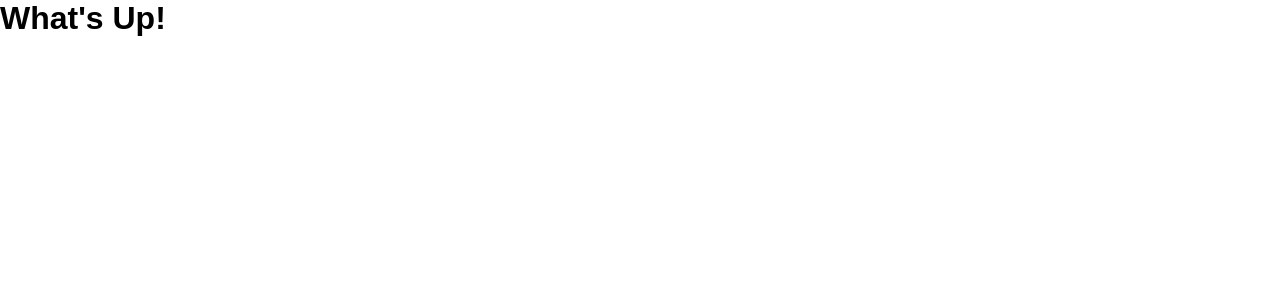
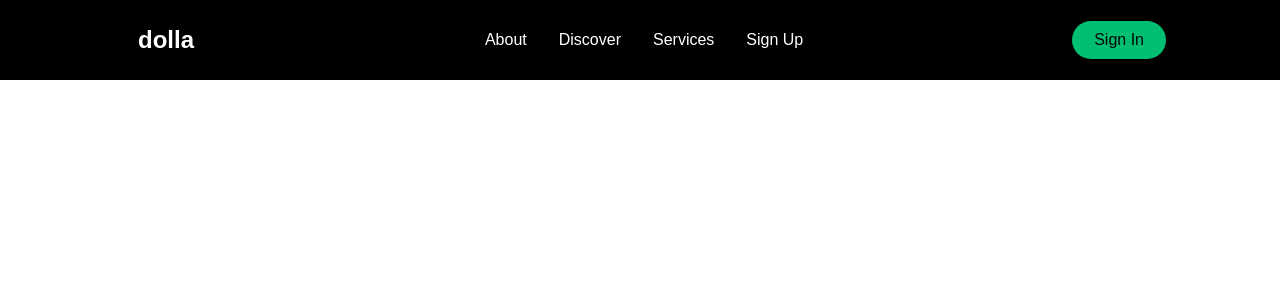
Before and after one commit to placideirandora/dolla-with-react, a React (Create React App) app: page / in a window 1280 px wide. Shown: the top 300 px of the page. Built offline with nearby package versions, Linux system fonts and the light colour scheme.

Commit message:
Create and Style the Navigation Bar component

```diff
--- a/package.json
+++ b/package.json
@@ -8,7 +8,11 @@
     "@testing-library/user-event": "^12.1.10",
     "react": "^17.0.1",
     "react-dom": "^17.0.1",
+    "react-icons": "^4.1.0",
+    "react-router-dom": "^5.2.0",
     "react-scripts": "4.0.1",
+    "react-scroll": "^1.8.1",
+    "styled-components": "^5.2.1",
     "web-vitals": "^0.2.4"
   },
   "scripts": {
--- a/src/App.js
+++ b/src/App.js
@@ -1,10 +1,13 @@
+import { BrowserRouter as Router } from 'react-router-dom';
+
+import NavBar from './components/NavBar';
 import './App.css';
 
 function App() {
   return (
-    <div className='App'>
-      <h1>What's Up!</h1>
-    </div>
+    <Router>
+      <NavBar />
+    </Router>
   );
 }
 
--- /dev/null
+++ b/src/components/NavBar/NavBarElements.js
@@ -0,0 +1,115 @@
+import { Link as LinkR } from 'react-router-dom';
+import { Link as LinkS } from 'react-scroll';
+import styled from 'styled-components';
+
+export const Nav = styled.nav`
+  background: #000;
+  height: 80px;
+  display: flex;
+  justify-content: center;
+  align-items: center;
+  font-size: 1rem;
+  position: sticky;
+  top: 0;
+  z-index: 10;
+
+  @media screen and (max-width: 960px) {
+    transition: 0.8s all ease;
+  }
+`;
+
+export const NavbarContainer = styled.div`
+  display: flex;
+  justify-content: space-between;
+  height: 80px;
+  z-index: 1;
+  width: 100%;
+  padding: 0 24px;
+  max-width: 1100px;
+`;
+
+export const NavLogo = styled(LinkR)`
+  color: #fff;
+  justify-self: flex-start;
+  cursor: pointer;
+  font-size: 1.5rem;
+  display: flex;
+  align-items: center;
+  margin-left: 24px;
+  font-weight: bold;
+  text-decoration: none;
+`;
+
+export const MobileIcon = styled.div`
+  display: none;
+
+  @media screen and (max-width: 768px) {
+    display: block;
+    position: absolute;
+    color: #fff;
+    top: 0;
+    right: 0;
+    transform: translate(-100%, 60%);
+    font-size: 1.8rem;
+    cursor: pointer;
+  }
+`;
+
+export const NavMenu = styled.ul`
+  display: flex;
+  align-items: center;
+  list-style: none;
+  text-align: center;
+  margin-right: -22px;
+
+  @media screen and (max-width: 768px) {
+    display: none;
+  }
+`;
+
+export const NavItem = styled.li`
+  height: 80px;
+`;
+
+export const NavLinks = styled(LinkS)`
+  color: #fff;
+  display: flex;
+  align-items: center;
+  text-decoration: none;
+  padding: 0 1rem;
+  height: 100%;
+  cursor: pointer;
+
+  &.active {
+    border-bottom: 3px solid #01bf71;
+  }
+`;
+
+export const NavBtn = styled.div`
+  display: flex;
+  align-items: center;
+
+  @media screen and (max-width: 768px) {
+    display: none;
+  }
+`;
+
+export const NavBtnLink = styled(LinkR)`
+  border-radius: 50px;
+  background: #01bf71;
+  white-space: nowrap;
+  padding: 10px 22px;
+  color: #010606;
+  font-size: 16px;
+  outline: none;
+  border: none;
+  cursor: pointer;
+  transition: all 0.2s ease-in-out;
+  text-decoration: none;
+
+  &:hover {
+    transition: all 0.2s ease-in-out;
+    background: #fff;
+    color: #010606;
+  }
+`;
--- /dev/null
+++ b/src/components/NavBar/index.js
@@ -0,0 +1,51 @@
+import React from 'react';
+import { FaBars } from 'react-icons/fa';
+
+import {
+  Nav,
+  NavbarContainer,
+  NavLogo,
+  MobileIcon,
+  NavMenu,
+  NavItem,
+  NavLinks,
+  NavBtn,
+  NavBtnLink,
+} from './NavBarElements';
+
+const NavBar = () => {
+  return (
+    <>
+      <Nav>
+        <NavbarContainer>
+          <NavLogo to='/'>dolla</NavLogo>
+
+          <MobileIcon>
+            <FaBars />
+          </MobileIcon>
+
+          <NavMenu>
+            <NavItem>
+              <NavLinks to='about'>About</NavLinks>
+            </NavItem>
+            <NavItem>
+              <NavLinks to='discover'>Discover</NavLinks>
+            </NavItem>
+            <NavItem>
+              <NavLinks to='services'>Services</NavLinks>
+            </NavItem>
+            <NavItem>
+              <NavLinks to='signup'>Sign Up</NavLinks>
+            </NavItem>
+          </NavMenu>
+
+          <NavBtn>
+            <NavBtnLink to='signin'>Sign In</NavBtnLink>
+          </NavBtn>
+        </NavbarContainer>
+      </Nav>
+    </>
+  );
+};
+
+export default NavBar;
```
Also changed, not shown: 2 other files (tests, documents, lock files or other folders).
